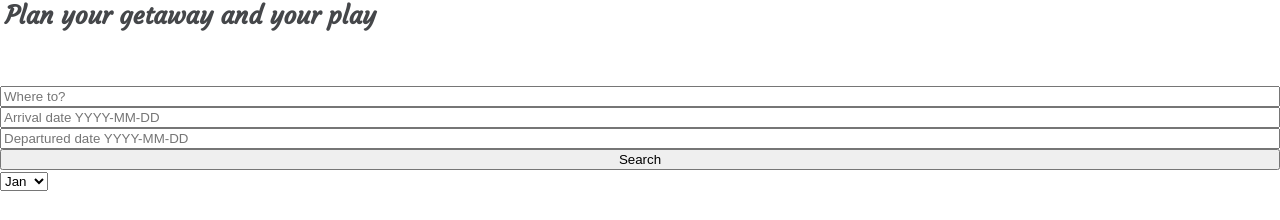
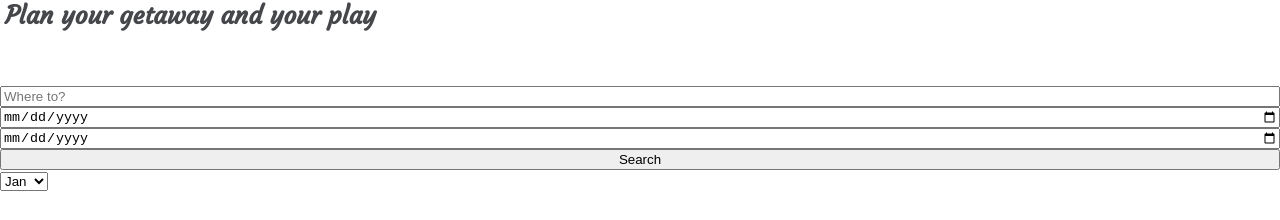
Before and after one commit to klosky11/React-API-Project-TNJ, a React (Create React App) app: page / in a window 1280 px wide. Shown: the part 376-596 px from the top of the page. Built offline with nearby package versions, Linux system fonts and the light colour scheme.

Commit message:
input for dates changed to date inputs

```diff
--- a/src/components/SearchPage.tsx
+++ b/src/components/SearchPage.tsx
@@ -1,6 +1,6 @@
 import { useState } from "react";
 import { useNavigate } from "react-router-dom";
-import "./searchPage.css"
+import "./searchPage.css";
 
 export function SearchPage() {
   const [searchForm, setSearchForm] = useState({
@@ -9,33 +9,51 @@ export function SearchPage() {
     endDate: "",
   });
 
-  const [destination, setDestination] = useState("")
-  const [arrivalDate, setArrivalDate] = useState("")
-  const [departureDate, setDepartureDate] = useState("")
+  const [destination, setDestination] = useState("");
+  const [arrivalDate, setArrivalDate] = useState("");
+  const [departureDate, setDepartureDate] = useState("");
 
-  const navigate = useNavigate()
+  const navigate = useNavigate();
 
-  function onSubmit(){
-      navigate(`/?result=${destination}&`)
-
+  function onSubmit() {
+    navigate(`/?result=${destination}&`);
   }
-
 
   return (
     <div className="main">
-       <div className="map-div"></div>
+      <div className="map-div"></div>
       {/* just some placeholder text and background for now */}
       <h1>Plan your getaway and your play</h1>
 
       {/* <input type="search" placeholder="Where to?" value={searchForm.searchTerm}></input> */}
 
-    <form>
-      <input type="search" placeholder="Where to?" value={destination} onChange={(e) => setDestination(e.target.value) }></input>
-      <input type="search" placeholder="Arrival date YYYY-MM-DD" value={arrivalDate} onChange={(e) => setArrivalDate(e.target.value)}></input>
-      <input type="search" placeholder="Departured date YYYY-MM-DD" value={departureDate} onChange={(e) => setDepartureDate(e.target.value)}></input>
-      <button onClick={(e) =>
-      {onSubmit()
-      e.preventDefault()}}>Search</button>
+      <form>
+        <input
+          type="search"
+          placeholder="Where to?"
+          value={destination}
+          onChange={(e) => setDestination(e.target.value)}
+        ></input>
+        <input
+          type="date"
+          placeholder="Arrival date YYYY-MM-DD"
+          value={arrivalDate}
+          onChange={(e) => setArrivalDate(e.target.value)}
+        ></input>
+        <input
+          type="date"
+          placeholder="Departured date YYYY-MM-DD"
+          value={departureDate}
+          onChange={(e) => setDepartureDate(e.target.value)}
+        ></input>
+        <button
+          onClick={(e) => {
+            onSubmit();
+            e.preventDefault();
+          }}
+        >
+          Search
+        </button>
       </form>
       <select>
         <option value={1}>Jan</option>
@@ -51,7 +69,6 @@ export function SearchPage() {
         <option value={11}>Nov</option>
         <option value={12}>Dec</option>
       </select>
-
     </div>
   );
 }
```
